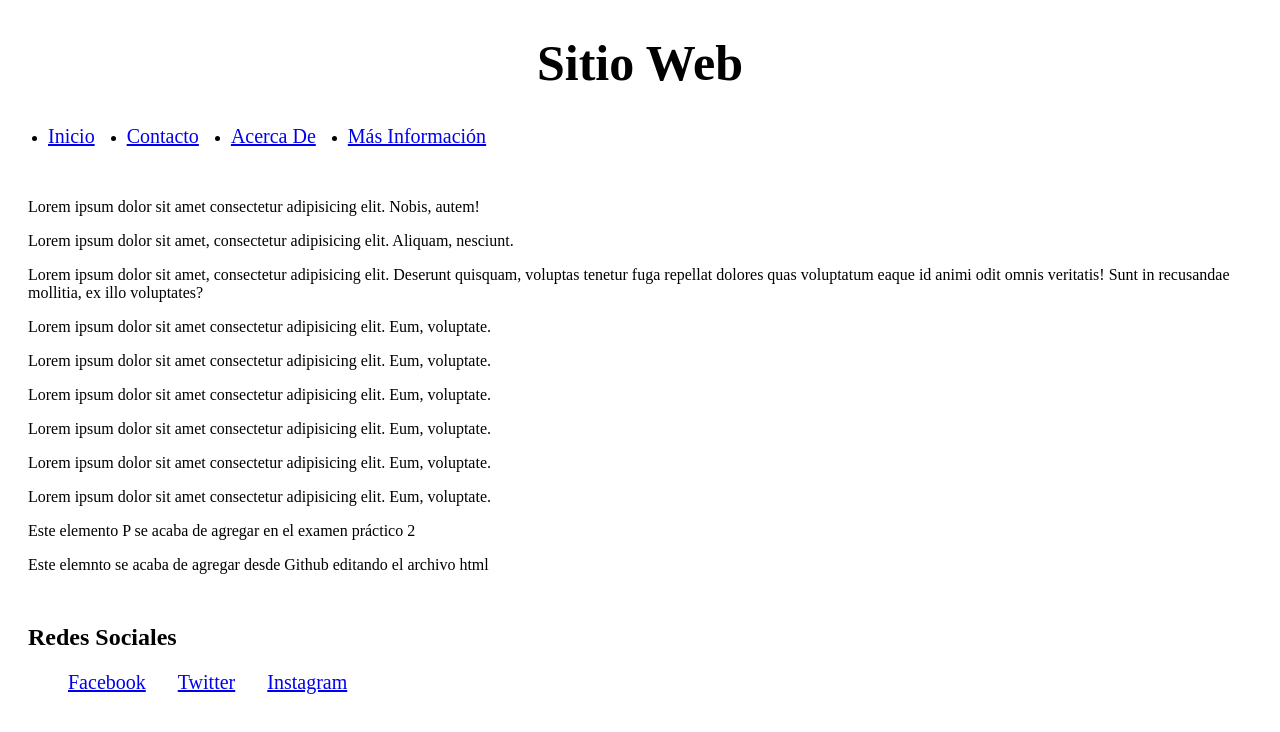
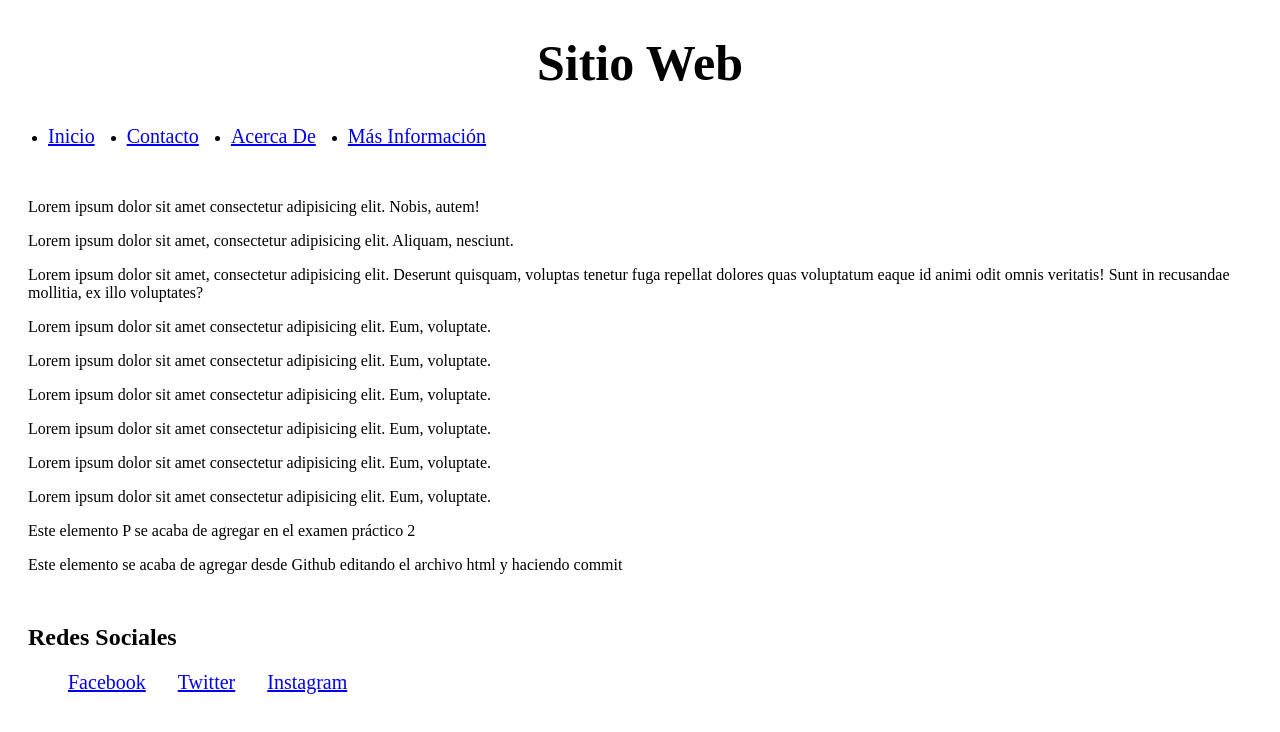
Before and after one commit to Ricardo-Pacheco/Examen2, a plain HTML site: page index.html in a window 1280 px wide. Drawn offline with Linux system fonts and the light colour scheme.

Commit message:
Update index.html
Este cambio se genero desde Github

```diff
--- a/index.html
+++ b/index.html
@@ -31,7 +31,7 @@
 
         <p>Este elemento P se acaba de agregar en el examen práctico 2</p>
 
-        <p>Este elemnto se acaba de agregar desde Github editando el archivo html</p>
+        <p>Este elemento se acaba de agregar desde Github editando el archivo html y haciendo commit</p>
 
     </div>
 
```
